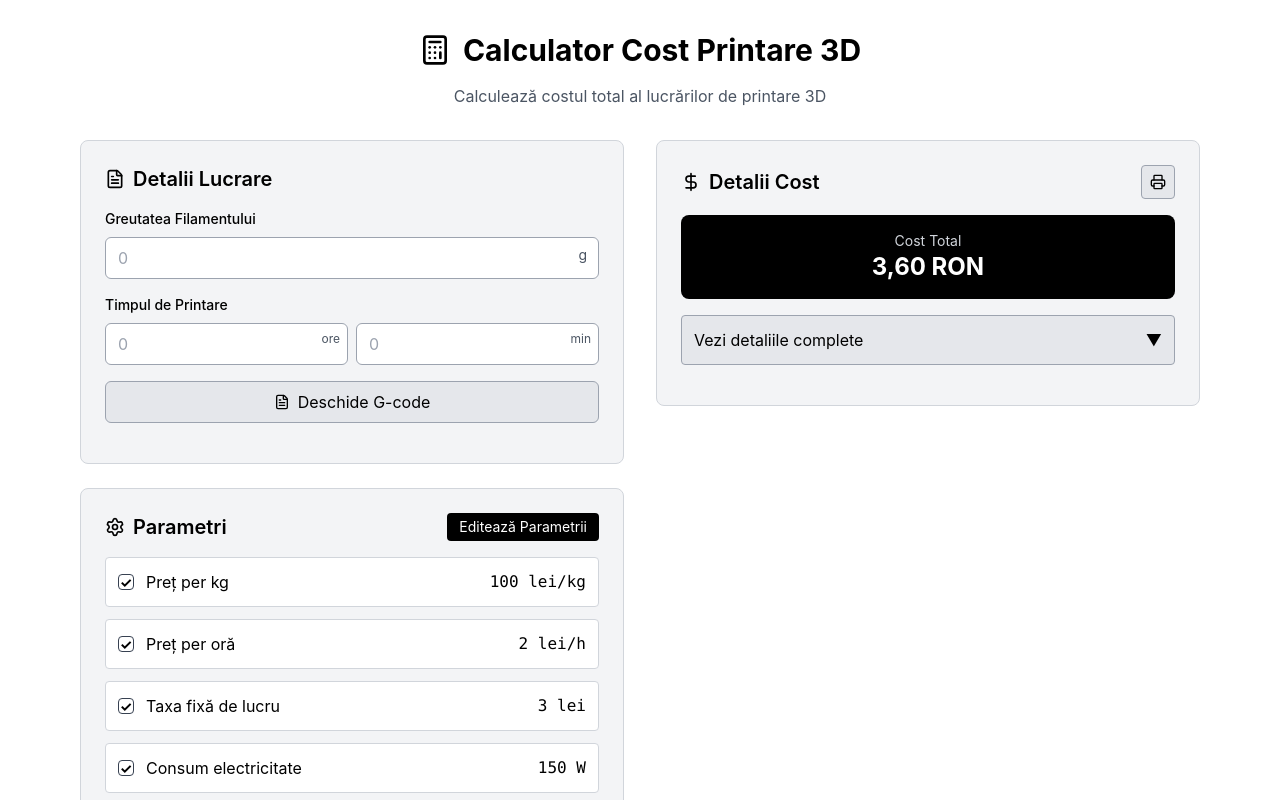
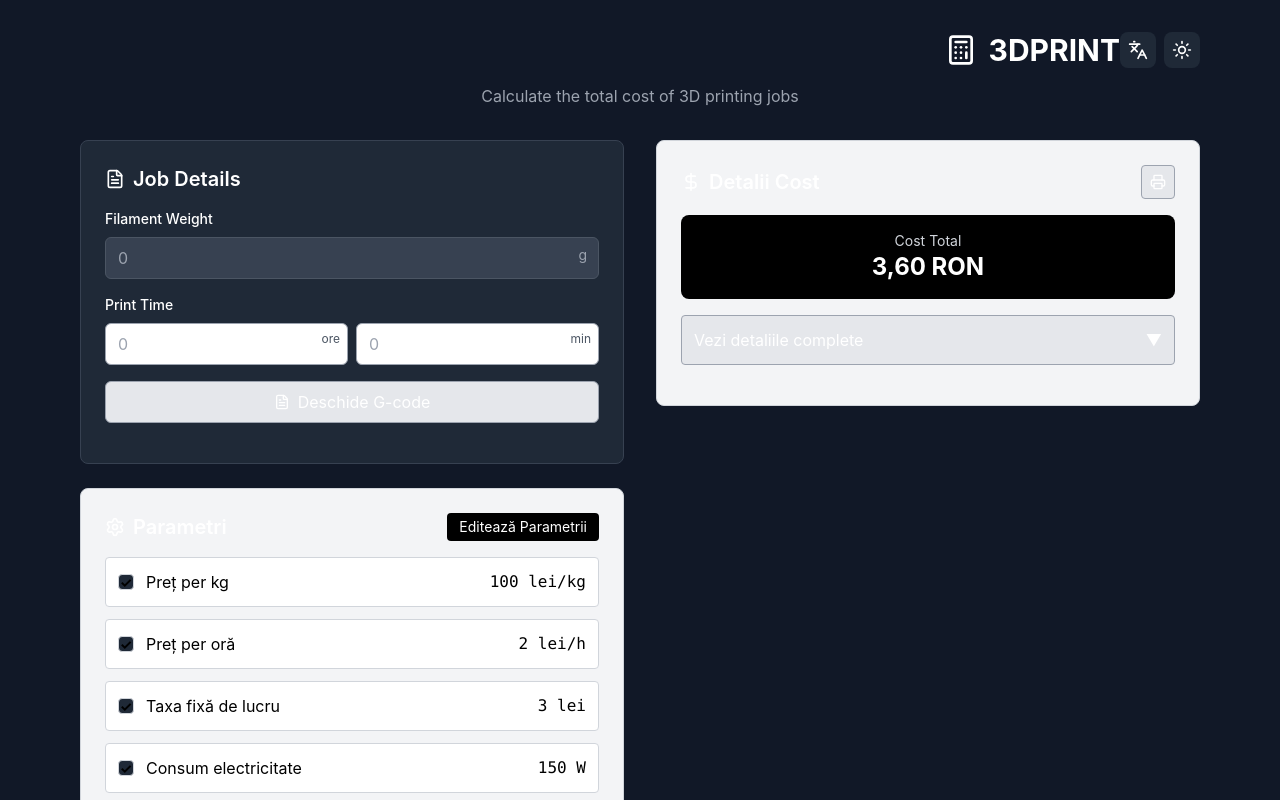
Before and after one commit to aleksxar/SliceCost, a React (Vite) app: page / in a window 1280 px wide. Shown: the top 800 px of the page. Built offline with nearby package versions, Linux system fonts and the light colour scheme.

Commit message:
theme translations

```diff
--- a/src/App.tsx
+++ b/src/App.tsx
@@ -1,6 +1,8 @@
 import React, { useState, useEffect } from 'react';
-import { Calculator, Settings, FileText, Printer, DollarSign } from 'lucide-react';
+import { Calculator, Settings, FileText, Printer, DollarSign, Languages, Moon, Sun } from 'lucide-react';
 import { toast, Toaster } from 'sonner';
+import { useLanguage } from './contexts/LanguageContext';
+import { useTheme } from './contexts/ThemeContext';
 
 interface Parameters {
   pricePerKg: number;
@@ -36,6 +38,8 @@ interface CostBreakdown {
 }
 
 export default function App() {
+  const { t, language, setLanguage } = useLanguage();
+  const { theme, toggleTheme } = useTheme();
   const [grams, setGrams] = useState<string>('');
   const [hours, setHours] = useState<string>('');
   const [minutes, setMinutes] = useState<string>('');
@@ -235,31 +239,64 @@ export default function App() {
     return value === '' || num >= 0;
   };
 
+  const currency = language === 'en' ? 'EUR' : 'RON';
+
   return (
-    <div className="min-h-screen bg-white text-black">
+    <div className={`min-h-screen transition-colors ${
+      theme === 'dark'
+        ? 'bg-gray-900 text-white'
+        : 'bg-white text-black'
+    }`}>
       <div className="container mx-auto px-4 py-8 max-w-6xl">
         <header className="text-center mb-8">
-          <div className="flex items-center justify-center gap-3 mb-4">
-            <Calculator className="w-8 h-8 text-black" />
-            <h1 className="text-3xl font-bold">Calculator Cost Printare 3D</h1>
+          <div className="flex items-center justify-between mb-4">
+            <div className="flex-1"></div>
+            <div className="flex items-center gap-3">
+              <Calculator className={`w-8 h-8 ${theme === 'dark' ? 'text-white' : 'text-black'}`} />
+              <h1 className="text-3xl font-bold">{t('appName')}</h1>
+            </div>
+            <div className="flex gap-2">
+              <button
+                onClick={() => setLanguage(language === 'en' ? 'ro' : 'en')}
+                className={`p-2 rounded-lg transition-colors ${
+                  theme === 'dark'
+                    ? 'bg-gray-800 text-white hover:bg-gray-700'
+                    : 'bg-gray-100 text-black hover:bg-gray-200'
+                }`}
+                title={language === 'en' ? 'Switch to Romanian' : 'Comută la Engleză'}
+              >
+                <Languages className="w-5 h-5" />
+              </button>
+              <button
+                onClick={toggleTheme}
+                className={`p-2 rounded-lg transition-colors ${
+                  theme === 'dark'
+                    ? 'bg-gray-800 text-white hover:bg-gray-700'
+                    : 'bg-gray-100 text-black hover:bg-gray-200'
+                }`}
+                title={theme === 'dark' ? 'Switch to light theme' : 'Comută la tema închisă'}
+              >
+                {theme === 'dark' ? <Sun className="w-5 h-5" /> : <Moon className="w-5 h-5" />}
+              </button>
+            </div>
           </div>
-          <p className="text-gray-600">Calculează costul total al lucrărilor de printare 3D</p>
+          <p className={theme === 'dark' ? 'text-gray-400' : 'text-gray-600'}>{t('subtitle')}</p>
         </header>
 
         <div className="grid lg:grid-cols-2 gap-8">
           {/* Left Column - Inputs and Parameters */}
           <div className="space-y-6">
             {/* Main Inputs */}
-            <div className="bg-gray-100 border border-gray-300 rounded-lg p-6">
+            <div className={`${theme === 'dark' ? 'bg-gray-800 border-gray-700' : 'bg-gray-100 border-gray-300'} border rounded-lg p-6`}>
               <h2 className="text-xl font-semibold mb-4 flex items-center gap-2">
                 <FileText className="w-5 h-5" />
-                Detalii Lucrare
+                {t('jobDetails')}
               </h2>
 
               <div className="grid grid-cols-1 gap-4 mb-4">
                 <div>
                   <label htmlFor="grams" className="block text-sm font-medium mb-2">
-                    Greutatea Filamentului
+                    {t('filamentWeight')}
                   </label>
                   <div className="relative">
                     <input
@@ -269,21 +306,21 @@ export default function App() {
                       step="0.1"
                       value={grams}
                       onChange={(e) => setGrams(e.target.value)}
-                      className="w-full bg-white border border-gray-400 rounded-md px-3 py-2 focus:ring-2 focus:ring-black focus:border-transparent appearance-none"
+                      className={`w-full ${theme === 'dark' ? 'bg-gray-700 text-white border-gray-600' : 'bg-white'} border rounded-md px-3 py-2 focus:ring-2 focus:ring-black focus:border-transparent appearance-none`}
                       placeholder="0"
                       aria-describedby="grams-unit"
                       style={{ MozAppearance: 'textfield' }}
                     />
-                    <span id="grams-unit" className="absolute right-3 top-2 text-gray-600 text-sm">g</span>
+                    <span id="grams-unit" className={`absolute right-3 top-2 text-sm ${theme === 'dark' ? 'text-gray-400' : 'text-gray-600'}`}>g</span>
                   </div>
                   {grams && !validatePositive(grams) && (
-                    <p className="text-red-600 text-sm mt-1">Trebuie să fie un număr pozitiv</p>
+                    <p className="text-red-600 text-sm mt-1">{t('mustBePositive')}</p>
                   )}
                 </div>
 
                 <div>
                   <label className="block text-sm font-medium mb-2">
-                    Timpul de Printare
+                    {t('printTime')}
                   </label>
                   <div className="grid grid-cols-2 gap-2">
                     <div>
--- /dev/null
+++ b/src/contexts/LanguageContext.tsx
@@ -0,0 +1,138 @@
+import React, { createContext, useContext, useState } from 'react';
+
+type Language = 'en' | 'ro';
+
+interface LanguageContextType {
+  language: Language;
+  setLanguage: (lang: Language) => void;
+  t: (key: string) => string;
+}
+
+const LanguageContext = createContext<LanguageContextType | undefined>(undefined);
+
+const translations = {
+  en: {
+    appName: '3DPRINT',
+    subtitle: 'Calculate the total cost of 3D printing jobs',
+    jobDetails: 'Job Details',
+    filamentWeight: 'Filament Weight',
+    printTime: 'Print Time',
+    hours: 'hours',
+    minutes: 'min',
+    openGCode: 'Open G-code',
+    gcodePlaceholder: 'Upload G-code file (coming soon)',
+    parameters: 'Parameters',
+    editParameters: 'Edit Parameters',
+    pricePerKg: 'Price per kg',
+    pricePerHour: 'Price per hour',
+    flatWorkFee: 'Flat work fee',
+    electricityConsumption: 'Electricity consumption',
+    electricityPrice: 'Electricity price',
+    markup: 'Markup',
+    pricePerKgUnit: 'EUR/kg',
+    pricePerHourUnit: 'EUR/h',
+    flatWorkFeeUnit: 'EUR',
+    electricityConsumptionUnit: 'W',
+    electricityPriceUnit: 'EUR/kWh',
+    markupUnit: '%',
+    costDetails: 'Cost Details',
+    printDetails: 'Print Details',
+    totalCost: 'Total Cost',
+    viewDetailedBreakdown: 'View detailed breakdown',
+    materialCost: 'Material cost:',
+    printTimeCost: 'Print time cost:',
+    electricityCost: 'Electricity cost:',
+    flatWorkFeeCost: 'Flat work fee:',
+    subtotal: 'Subtotal:',
+    markupAmount: 'Markup',
+    total: 'Total:',
+    save: 'Save',
+    cancel: 'Cancel',
+    resetToDefaults: 'Reset to Defaults',
+    editParametersTitle: 'Edit Parameters',
+    parametersSaved: 'Parameters saved',
+    mustBePositive: 'Must be a positive number',
+    zeroToFiftyNineMinutes: '0-59 minutes',
+    value: 'Value',
+    perKg: 'Per kg (EUR)',
+    perHour: 'Per hour (EUR)',
+    flatFee: 'Flat fee (EUR)',
+    consumption: 'Consumption (W)',
+    electricity: 'Electricity (EUR/kWh)',
+    markupPercent: 'Markup (%)',
+    printDetailsTitle: 'Details',
+  },
+  ro: {
+    appName: '3DPRINT',
+    subtitle: 'Calculează costul total al lucrărilor de printare 3D',
+    jobDetails: 'Detalii Lucrare',
+    filamentWeight: 'Greutatea Filamentului',
+    printTime: 'Timpul de Printare',
+    hours: 'ore',
+    minutes: 'min',
+    openGCode: 'Deschide G-code',
+    gcodePlaceholder: 'Încarcă fișier G-code (în curând)',
+    parameters: 'Parametri',
+    editParameters: 'Editează Parametrii',
+    pricePerKg: 'Preț per kg',
+    pricePerHour: 'Preț per oră',
+    flatWorkFee: 'Taxa fixă de lucru',
+    electricityConsumption: 'Consum electricitate',
+    electricityPrice: 'Preț electricitate',
+    markup: 'Adaos',
+    pricePerKgUnit: 'RON/kg',
+    pricePerHourUnit: 'RON/h',
+    flatWorkFeeUnit: 'RON',
+    electricityConsumptionUnit: 'W',
+    electricityPriceUnit: 'RON/kWh',
+    markupUnit: '%',
+    costDetails: 'Detalii Cost',
+    printDetails: 'Detalii',
+    totalCost: 'Cost Total',
+    viewDetailedBreakdown: 'Vezi detaliile complete',
+    materialCost: 'Cost material:',
+    printTimeCost: 'Cost timp printare:',
+    electricityCost: 'Cost electricitate:',
+    flatWorkFeeCost: 'Taxa fixă de lucru:',
+    subtotal: 'Subtotal:',
+    markupAmount: 'Adaos',
+    total: 'Total:',
+    save: 'Salvează',
+    cancel: 'Anulează',
+    resetToDefaults: 'Resetează la Implicit',
+    editParametersTitle: 'Editează Parametrii',
+    parametersSaved: 'Parametrii au fost salvați',
+    mustBePositive: 'Trebuie să fie un număr pozitiv',
+    zeroToFiftyNineMinutes: '0-59 minute',
+    value: 'Valoare',
+    perKg: 'Per kg (RON)',
+    perHour: 'Per oră (RON)',
+    flatFee: 'Taxa fixă (RON)',
+    consumption: 'Consum (W)',
+    electricity: 'Electricitate (RON/kWh)',
+    markupPercent: 'Adaos (%)',
+    printDetailsTitle: 'Detalii Lucrare',
+  },
+};
+
+export const LanguageProvider: React.FC<{ children: React.ReactNode }> = ({ children }) => {
+  const [language, setLanguage] = useState<Language>('en');
+
+  const t = (key: string) => {
+    return translations[language][key as keyof typeof translations.en] || key;
+  };
+
+  return (
+    <LanguageContext.Provider value={{ language, setLanguage, t }}>
+      {children}
+    </LanguageContext.Provider>
+  );
+};
+
+export const useLanguage = () => {
+  const context = useContext(LanguageContext);
+  if (!context) {
+    throw new Error('useLanguage must be used within LanguageProvider');
+  }
+  return context;
+};
--- /dev/null
+++ b/src/contexts/ThemeContext.tsx
@@ -0,0 +1,46 @@
+import React, { createContext, useContext, useState, useEffect } from 'react';
+
+type Theme = 'dark' | 'light';
+
+interface ThemeContextType {
+  theme: Theme;
+  toggleTheme: () => void;
+}
+
+const ThemeContext = createContext<ThemeContextType | undefined>(undefined);
+
+export const ThemeProvider: React.FC<{ children: React.ReactNode }> = ({ children }) => {
+  const [theme, setTheme] = useState<Theme>(() => {
+    const saved = localStorage.getItem('3dprint-theme');
+    return (saved as Theme) || 'dark';
+  });
+
+  useEffect(() => {
+    localStorage.setItem('3dprint-theme', theme);
+    if (theme === 'dark') {
+      document.documentElement.classList.add('dark');
+      document.documentElement.classList.remove('light');
+    } else {
+      document.documentElement.classList.add('light');
+      document.documentElement.classList.remove('dark');
+    }
+  }, [theme]);
+
+  const toggleTheme = () => {
+    setTheme(prev => prev === 'dark' ? 'light' : 'dark');
+  };
+
+  return (
+    <ThemeContext.Provider value={{ theme, toggleTheme }}>
+      {children}
+    </ThemeContext.Provider>
+  );
+};
+
+export const useTheme = () => {
+  const context = useContext(ThemeContext);
+  if (!context) {
+    throw new Error('useTheme must be used within ThemeProvider');
+  }
+  return context;
+};
--- a/src/index.css
+++ b/src/index.css
@@ -56,6 +56,30 @@ input[type="checkbox"]:checked::after {
   font-weight: bold;
 }
 
+/* Dark mode support */
+.dark body {
+  background-color: #111827;
+  color: white;
+}
+
+.dark input[type="checkbox"] {
+  background-color: #1f2937;
+  border-color: #6b7280;
+}
+
+.dark input[type="checkbox"]:checked {
+  background-color: #1f2937;
+  border-color: #d1d5db;
+}
+
+.dark .bg-gray-800 {
+  background-color: #1f2937 !important;
+}
+
+.dark .border-gray-700 {
+  border-color: #374151 !important;
+}
+
 /* Print styles */
 @media print {
   body * {
--- a/src/main.tsx
+++ b/src/main.tsx
@@ -1,7 +1,13 @@
 import { createRoot } from "react-dom/client";
 import "./index.css";
 import App from "./App";
+import { ThemeProvider } from "./contexts/ThemeContext";
+import { LanguageProvider } from "./contexts/LanguageContext";
 
 createRoot(document.getElementById("root")!).render(
-  <App />
+  <ThemeProvider>
+    <LanguageProvider>
+      <App />
+    </LanguageProvider>
+  </ThemeProvider>
 );
```
Also changed, not shown: 1 other file (tests, documents, lock files or other folders).
